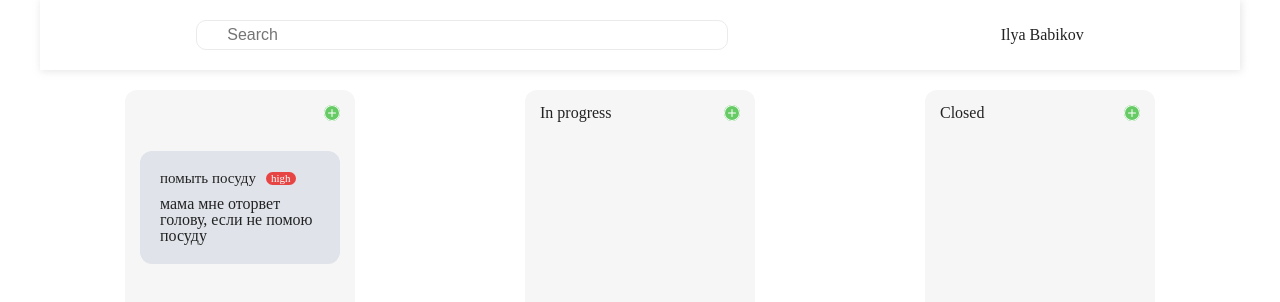
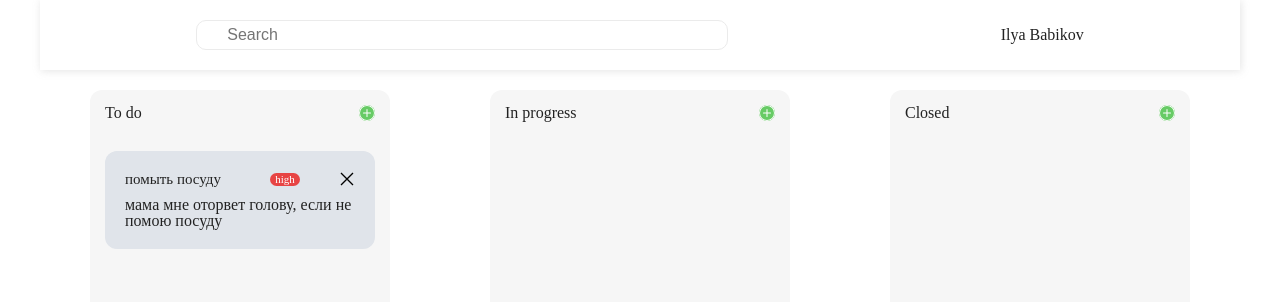
Before and after one commit to IliaMD/to-do-app, a React (Create React App) app: page / in a window 1280 px wide. Shown: the top 302 px of the page. Built offline with nearby package versions, Linux system fonts and the light colour scheme.

Commit message:
fix deleting tasks

```diff
--- a/package.json
+++ b/package.json
@@ -13,6 +13,7 @@
     "@types/react-icons": "^3.0.0",
     "@types/react-modal": "^3.13.1",
     "@types/styled-components": "^5.1.26",
+    "@types/uuid": "^8.3.4",
     "react": "^18.2.0",
     "react-dom": "^18.2.0",
     "react-icons": "^4.6.0",
@@ -20,6 +21,7 @@
     "react-scripts": "5.0.1",
     "styled-components": "^5.3.6",
     "typescript": "^4.8.4",
+    "uuid": "^9.0.0",
     "web-vitals": "^2.1.4"
   },
   "scripts": {
--- a/src/App.tsx
+++ b/src/App.tsx
@@ -3,12 +3,14 @@ import styled from "styled-components";
 import { BsPlusCircle } from "react-icons/bs";
 import { Card, ModalWindow } from "./components";
 import { cards } from "./utils/mock";
+import { v4 as uuidv4 } from "uuid";
 
 function App() {
   const [modalIsOpen, setIsOpen] = useState(false);
   const [tasks, setTasks] = useState(cards);
   const [columnNameChange, setColumnNameChange] = useState(false);
-  const [columnName, setColumnName] = useState("");
+  const [columnName, setColumnName] = useState("To do");
+  const [searchValue, setSearchValue] = useState("");
 
   function openModal() {
     setIsOpen(true);
@@ -28,10 +30,19 @@ function App() {
     }
   }
 
+  function onDeleteCard(id: string) {
+    const newTasks = tasks.filter((item) => item.id != id);
+    setTasks(newTasks);
+  }
+
   return (
     <Wrapper>
       <Header>
-        <SearchInput placeholder="Search" />
+        <SearchInput
+          placeholder="Search"
+          value={searchValue}
+          onChange={(e) => setSearchValue(e.target.value)}
+        />
         <PersonalBar>
           <Name>Ilya Babikov</Name>
         </PersonalBar>
@@ -54,12 +65,24 @@ function App() {
             <Plus onClick={openModal} />
           </ColumnHeader>
           <Tasks>
-            {tasks.map((item, index) => (
+            {tasks
+              .filter(
+                (item) =>
+                  item.title
+                    .toLowerCase()
+                    .includes(searchValue.toLowerCase()) ||
+                  item.priority
+                    .toLowerCase()
+                    .includes(searchValue.toLowerCase())
+              )
+
+              .map((item, index) => (
                 <Card
                   key={index}
                   title={item.title}
                   priority={item.priority}
                   description={item.description}
+                  onDeleteCard={() => onDeleteCard(item.id)}
                 />
               ))}
           </Tasks>
@@ -133,7 +156,7 @@ const Main = styled.div`
   display: flex;
   justify-content: space-around;
 
-  @media screen and (max-width: 750px) {
+  @media screen and (max-width: 970px) {
     flex-wrap: wrap;
   }
 `;
@@ -142,12 +165,12 @@ const Column = styled.div`
   background: #f6f6f6;
   border-radius: 12px;
   min-height: 60vh;
-  max-width: 230px;
+  max-width: 300px;
   width: 100%;
   display: flex;
   flex-direction: column;
 
-  @media screen and (max-width: 750px) {
+  @media screen and (max-width: 970px) {
     margin: 25px 15px;
   }
 `;
--- a/src/components/Card/Card.tsx
+++ b/src/components/Card/Card.tsx
@@ -1,18 +1,26 @@
 import React, { FC } from "react";
 import styled from "styled-components";
+import { GrClose } from "react-icons/gr";
 
 interface CardProps {
   title: string;
   priority: string;
   description: string;
+  onDeleteCard: () => void;
 }
 
-export const Card: FC<CardProps> = ({ title, priority, description }) => {
+export const Card: FC<CardProps> = ({
+  title,
+  priority,
+  description,
+  onDeleteCard,
+}) => {
   return (
     <Root>
       <TaskHeader>
         <TaskTitle>{title}</TaskTitle>
         <Priority $variant={themes[`${priority}`]}>{priority}</Priority>
+        <CardDelete onClick={onDeleteCard} />
       </TaskHeader>
       <TaskDescription>{description}</TaskDescription>
     </Root>
@@ -30,12 +38,17 @@ const TaskHeader = styled.div`
   display: flex;
   align-items: center;
   margin-bottom: 10px;
+  justify-content: space-between;
 `;
 
 const TaskTitle = styled.h3`
   margin-right: 10px;
   font-weight: 500;
   font-size: 15px;
+`;
+
+const CardDelete = styled(GrClose)`
+  cursor: pointer;
 `;
 
 const Priority = styled.p<{
--- a/src/components/ModalWindow/ModalWindow.tsx
+++ b/src/components/ModalWindow/ModalWindow.tsx
@@ -2,6 +2,7 @@ import React, { FC, useState } from "react";
 import styled from "styled-components";
 import Modal from "react-modal";
 import { buttons, Cards, cards } from "../../utils/mock";
+import { v4 as uuidv4 } from "uuid";
 
 interface ModalWindowProps {
   closeModal: () => void;
@@ -34,6 +35,7 @@ export const ModalWindow: FC<ModalWindowProps> = ({
       title: titleValue,
       priority: priorityText,
       description: descriptionValue,
+      id: uuidv4(),
     };
 
     closeModal();
--- a/src/utils/mock.ts
+++ b/src/utils/mock.ts
@@ -2,6 +2,7 @@ export type Cards = {
   title: string;
   description: string;
   priority: string;
+  id: string;
 };
 
 export const cards: Cards[] = [
@@ -9,6 +10,7 @@ export const cards: Cards[] = [
     title: "помыть посуду",
     priority: "high",
     description: "мама мне оторвет голову, если не помою посуду",
+    id: "0",
   },
 ];
 
```
Also changed, not shown: 1 other file (tests, documents, lock files or other folders). Lines whose indentation alone changed are shown as unchanged.
